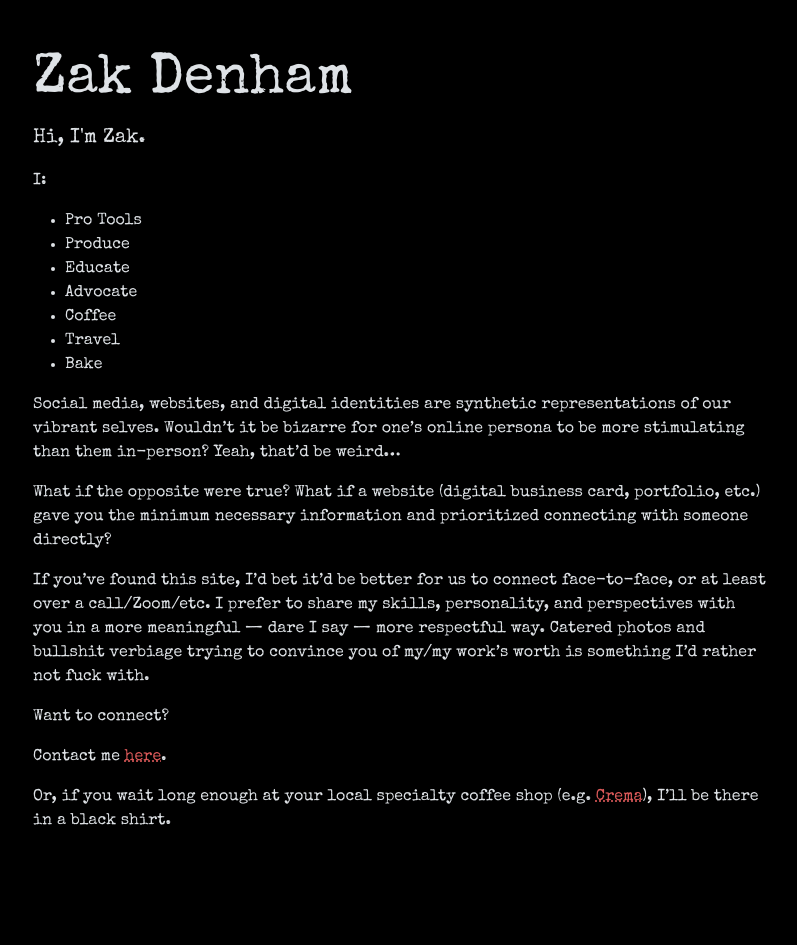
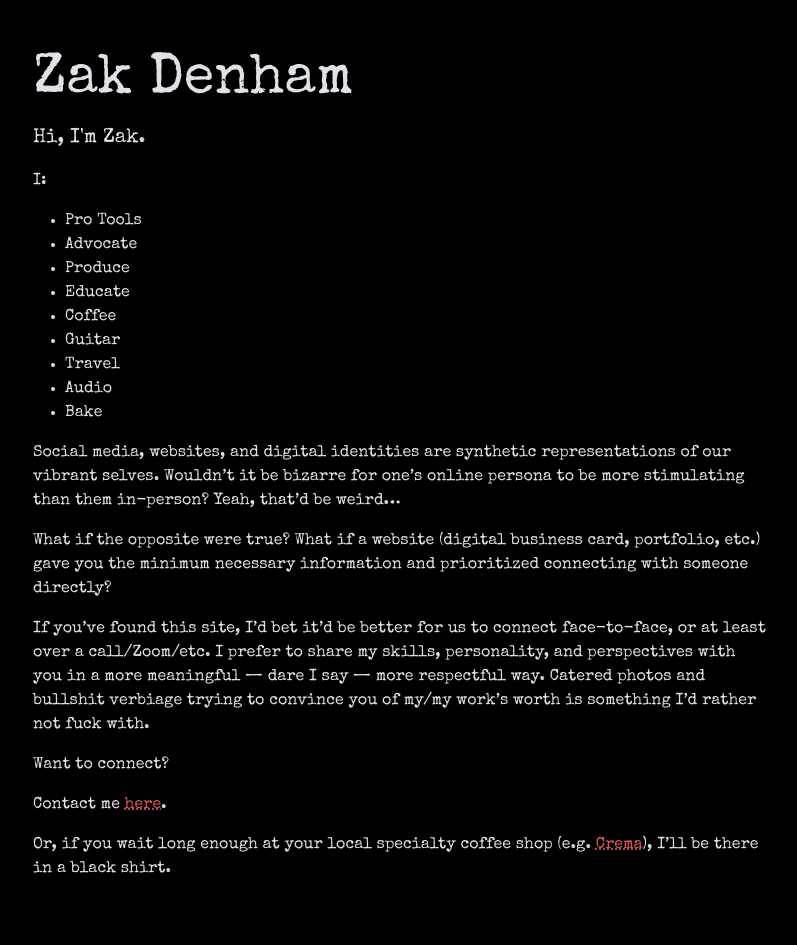
Before and after one commit to zakdenham/zakdenham.github.io, a Jekyll site: the page built from index.md, in a window 1280 px wide. Shown: the whole page, without its empty margins (239-1036 px from the left). Built offline with Jekyll 4.4.1, drawn with Linux system fonts in a browser that asks for light colours; before the commit the page ends 900 px from its top, so only the background shows below that.

Commit message:
Update index.md

```diff
--- a/index.md
+++ b/index.md
@@ -8,11 +8,13 @@ layout: default
 
 I:
 - Pro Tools
+- Advocate
 - Produce
 - Educate
-- Advocate
 - Coffee
+- Guitar
 - Travel
+- Audio
 - Bake
 
 Social media, websites, and digital identities are synthetic representations of our vibrant selves. Wouldn't it be bizarre for one's online persona to be more stimulating than them in-person? Yeah, that'd be weird...
```
